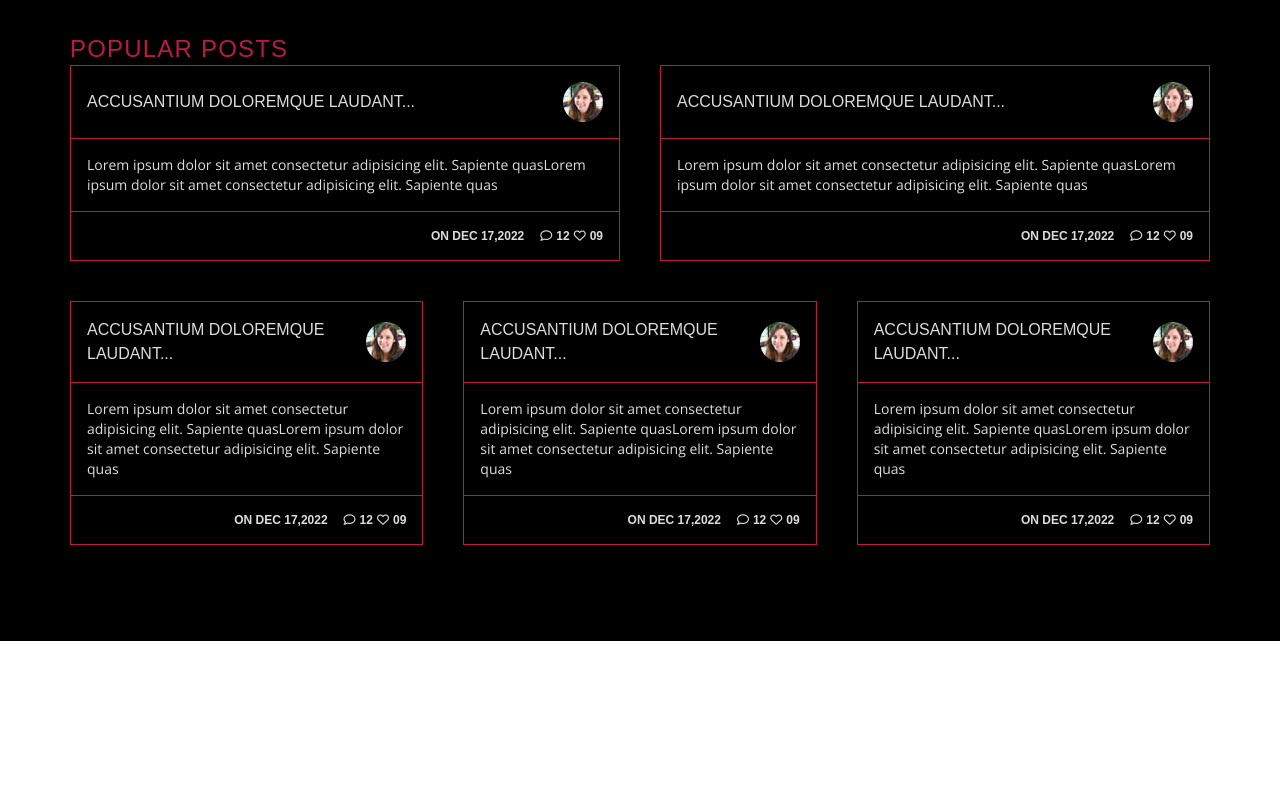
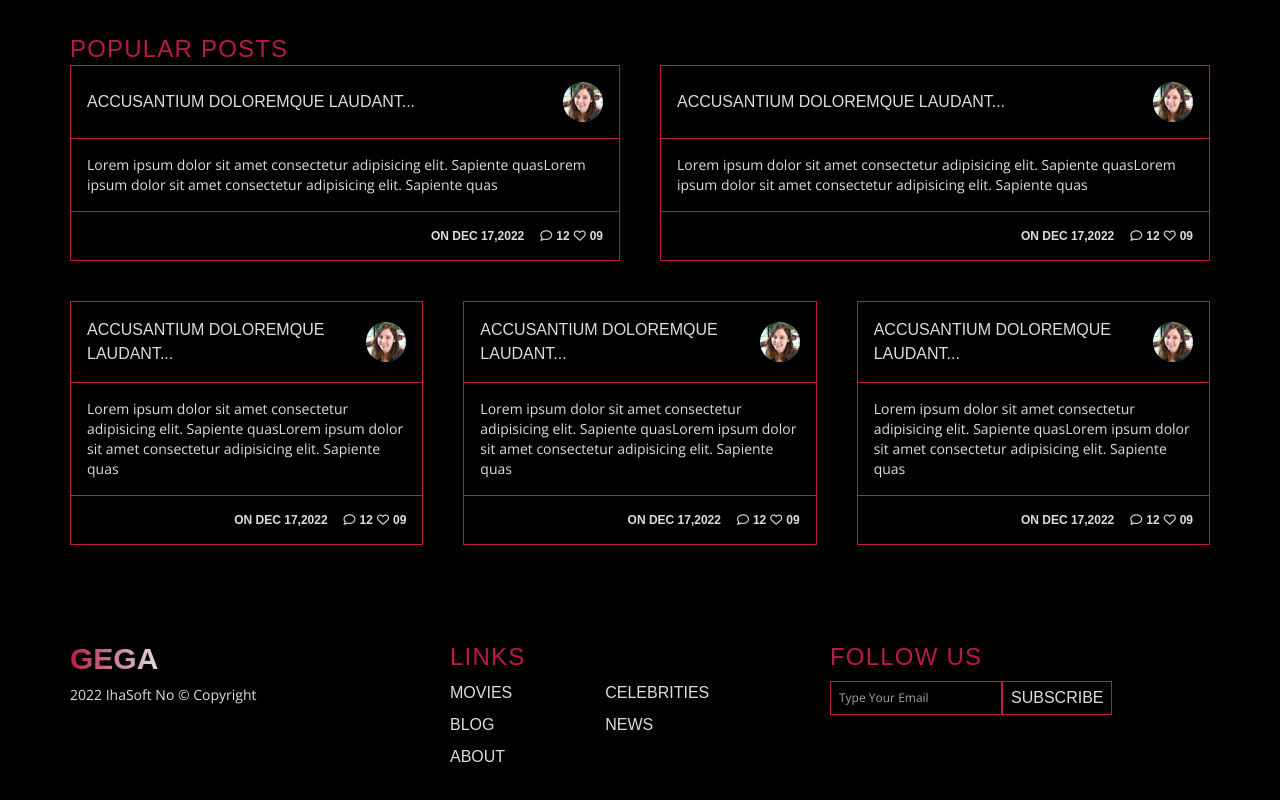
Before and after one commit to Izmaelhakki/Gega, a React (Vite) app: page / in a window 1280 px wide. Shown: the part 1946-2746 px from the top of the page. Before the commit the page ends 2587 px from the top, so only its background shows below. Built offline with nearby package versions, Linux system fonts and the light colour scheme; a web font is replaced by a local one.

Commit message:
Footer Section

```diff
--- a/src/App.jsx
+++ b/src/App.jsx
@@ -4,6 +4,7 @@
 import MoviesSection from "./components/MoviesSection";
 import InterSection from "./components/InterSection";
 import Posts from "./components/Posts";
+import Footer from "./components/Footer";
 
 function App() {
   return (
@@ -13,6 +14,7 @@
       <MoviesSection/>
       <InterSection/>
       <Posts/>
+      <Footer/>
     </div>
   );
 }
--- /dev/null
+++ b/src/components/Footer.jsx
@@ -0,0 +1,70 @@
+import React from "react";
+
+function Footer() {
+  return (
+    <>
+      {/* Footer Section*/}
+      <div className=" bg-black text-gega-grey ">
+        {/* Footer Container*/}
+        <div className=" container flex flex-col md:flex-row px-10 lg:px-0 pb-8">
+          {/* Left*/}
+          <div className=" basis-1/3 ">
+            <a
+              href="#"
+              className="text-2xl lg:text-3xl font-bold text-transparent bg-gradient-to-r bg-clip-text from-gega-red to-gega-grey">
+              GEGA
+            </a>
+            <p className="text-sm mt-2">2022 IhaSoft No &copy; Copyright</p>
+          </div>
+          {/* Middle*/}
+          <div className=" basis-1/3">
+            <h2 className=" mb-2 text-gega-red">LINKS</h2>
+            <div className=" grid grid-cols-5 gap-2 uppercase">
+              <a
+                className=" col-span-2 hover:text-gega-melon duration-500"
+                href="#">
+                Movies
+              </a>
+              <a
+                className=" col-span-2 hover:text-gega-melon duration-500"
+                href="#">
+                Celebrities
+              </a>
+              <a
+                className=" col-span-2 hover:text-gega-melon duration-500"
+                href="#">
+                Blog
+              </a>
+              <a
+                className=" col-span-2 hover:text-gega-melon duration-500"
+                href="#">
+                News
+              </a>
+              <a
+                className=" col-span-2 hover:text-gega-melon duration-500"
+                href="#">
+                About
+              </a>
+            </div>
+          </div>
+          {/* Right*/}
+          <div className=" basis-1/3 ">
+            <h2 className=" mb-2 text-gega-red">Follow Us</h2>
+            <form className=" flex ">
+              <input
+                className=" py-1 px-2 bg-transparent border border-gega-red text-xs outline-none "
+                type="text"
+                placeholder="Type Your Email"
+              />
+              <button className="py-1 px-2 bg-transparent border border-gega-red bg-gega-red font-gemunu uppercase">
+                Subscribe
+              </button>
+            </form>
+          </div>
+        </div>
+      </div>
+    </>
+  );
+}
+
+export default Footer;
```
